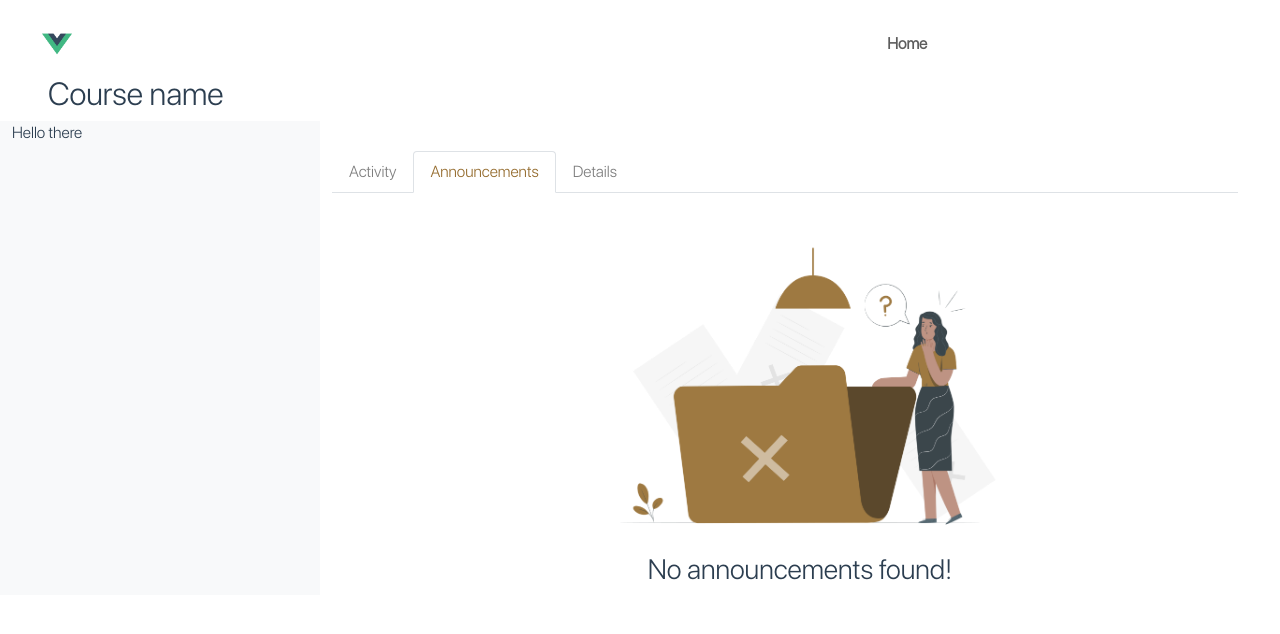
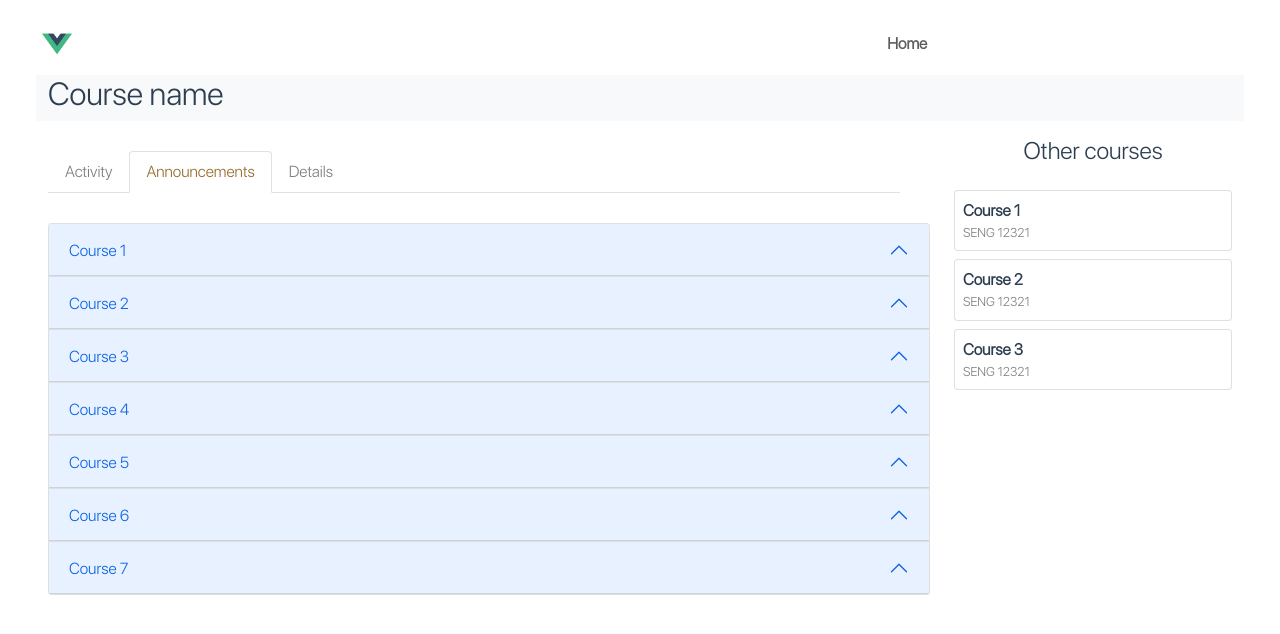
Before and after one commit to HasiniSama/lms_web, a Vue app: page /course/1 in a window 1280 px wide. Both pictures are taken after a click on the tab "Announcements". Shown: the top 634 px of the page. Built offline with nearby package versions, Linux system fonts and the light colour scheme.

Commit message:
details view for enrolled students

```diff
--- a/src/views/CourseDetailsView.vue
+++ b/src/views/CourseDetailsView.vue
@@ -29,9 +29,14 @@ export default {
             id: this.$route.params.id
         }
     },
-    created(){
-        // this.id = this.$route.params.id
-    }
+    created() {
+    this.$watch(
+      () => this.$route.params,
+      (toParams, previousParams) => {
+          this.id = toParams.id
+      }
+    )
+  },
 }
 </script>
 
--- a/src/views/course/CourseDetailsViewForEnrolledStudents.vue
+++ b/src/views/course/CourseDetailsViewForEnrolledStudents.vue
@@ -1,10 +1,9 @@
 <template>
-    <div class="container-fluid">
+    <div class="container-fluid px-auto px-md-5">
         <div class="row">
-            <div class="col-12 px-auto px-md-5">
+            <div class="col-12 bg-light">
                 <h2>Course name</h2>
             </div>
-            <div class="col-md-3 bg-light">Hello there</div>
             <div class="col-md-9">
                 <nav class="ps-auto ps-md-0">
                     <div class="nav nav-tabs" id="nav-tab" role="tablist">
@@ -18,7 +17,16 @@
                         <EmptyState title="No avtivity found!" />
                     </div>
                     <div class="tab-pane fade" id="nav-profile" role="tabpanel" aria-labelledby="nav-profile-tab">
-                        <EmptyState title="No announcements found!" />
+                        <EmptyState title="No announcements found!" v-if="isAnnouncementsEmplty" />
+                        <div class="announcements" v-else>
+                            <Accordion
+                                v-for="a in announcements"
+                                :key="a.id"
+                                :id="a.id"
+                                :title="a.title"
+                                :description="a.description"
+                            />
+                        </div>
                     </div>
                     <div class="tab-pane fade" id="nav-contact" role="tabpanel" aria-labelledby="nav-contact-tab">
                         <section>
@@ -27,11 +35,22 @@
                             <h5 class="text-gray">Course name: {{name}}</h5>
                             <h5 class="text-gray">Course code: {{code}}</h5>
                             <h5 class="text-gray">Lecturer: {{lecturer.name}}</h5>
-                            <p class="text-gray">{{description}}</p>
+                            <p class="text-gray mt-3">{{description}}</p>
                         </section>
                     </div>
                 </div>
-
+            </div>
+            <div class="col-md-3">
+                <h4 class="text-center mt-3">Other courses</h4>
+                <div class="enrolled-courses mt-4">
+                    <CourseListItem
+                        v-for="course in enrolledCourses"
+                        :key="course.id"
+                        :id="course.id"
+                        :name="course.name"
+                        :code="course.code"
+                    />
+                </div>
             </div>
         </div>
     </div>
@@ -39,11 +58,15 @@
 
 <script>
 import EmptyState from '@/components/EmptyState.vue'
+import CourseListItem from '@/components/CourseListItem.vue'
+import Accordion from '@/components/Accordion.vue'
 
 export default {
     name: 'CourseDetailsForEnrolledstudents',
     components: {
-        EmptyState
+        EmptyState,
+        CourseListItem,
+        Accordion
     },
     props: {
         id: String
@@ -55,7 +78,26 @@ export default {
             description: "Lorem ipsum dolor sit amet consectetur adipisicing elit. Doloremque neque fugit deleniti rem dignissimos architecto rerum velit nam accusamus error beatae iure, nemo sapiente exercitationem qui tenetur facilis, aspernatur quod.",
             lecturer: {
                 name: "John Doe"
-            }
+            },
+            enrolledCourses: [
+                {id: 1, name: "Course 1", code: "SENG 12321"},
+                {id: 2, name: "Course 2", code: "SENG 12321"},
+                {id: 3, name: "Course 3", code: "SENG 12321"},
+            ],
+            announcements: [
+                {id: 1, title: "Course 1", description: "SENG 12321"},
+                {id: 2, title: "Course 2", description: "SENG 12321"},
+                {id: 3, title: "Course 3", description: "SENG 12321"},
+                {id: 4, title: "Course 4", description: "SENG 12321"},
+                {id: 5, title: "Course 5", description: "SENG 12321"},
+                {id: 6, title: "Course 6", description: "SENG 12321"},
+                {id: 7, title: "Course 7", description: "SENG 12321"},
+            ]
+        }
+    },
+    computed: {
+        isAnnouncementsEmplty(){
+            return this.announcements.length == 0
         }
     }
 }
```
